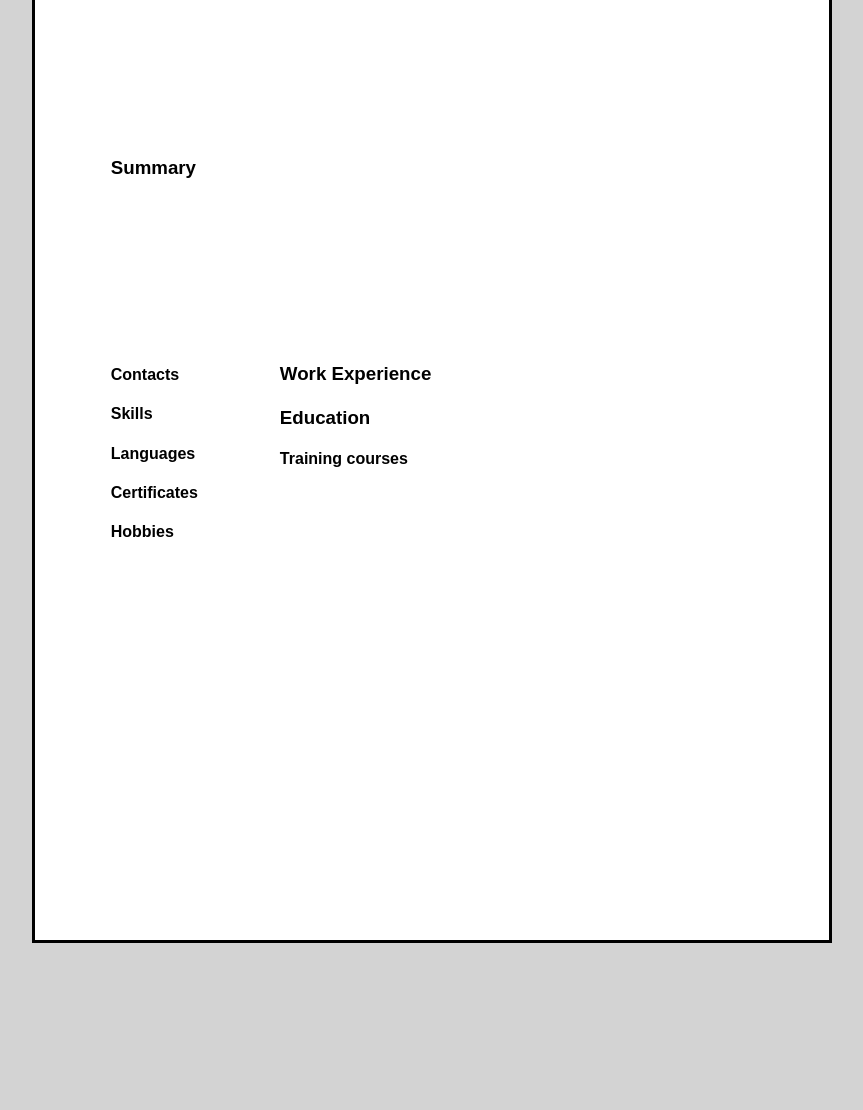
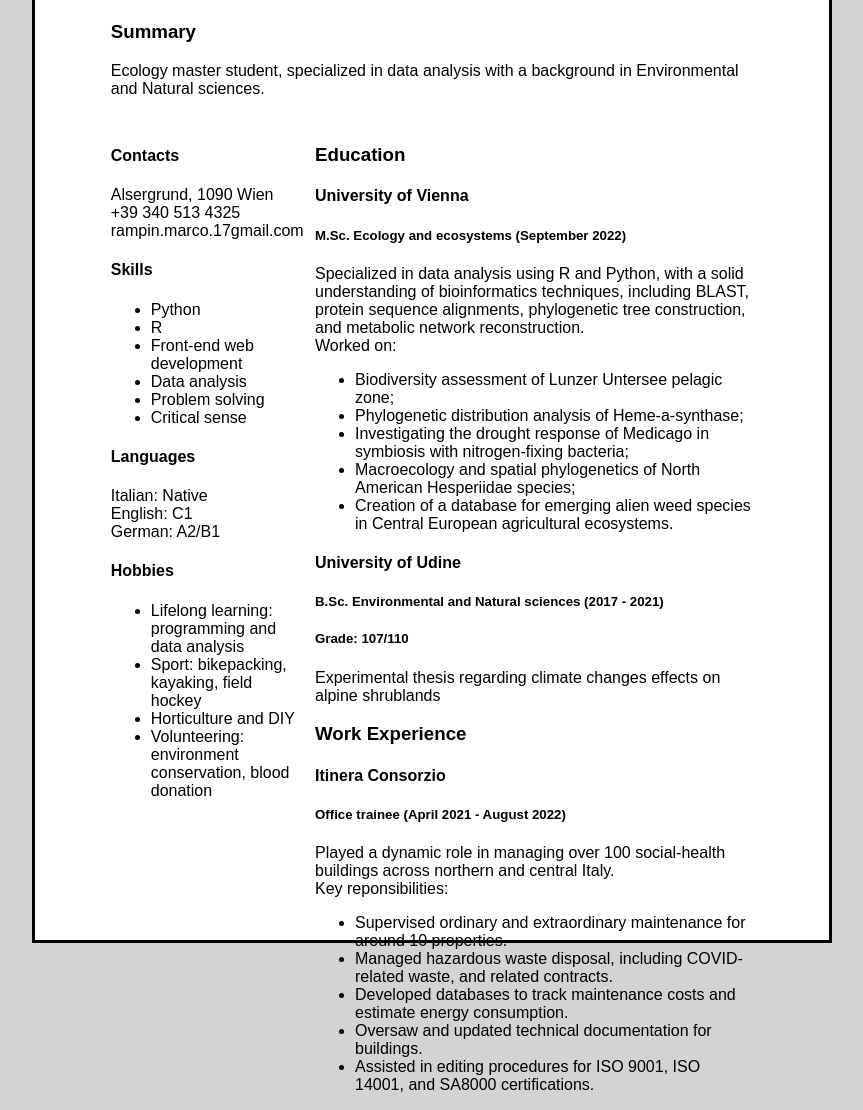
Before and after one commit to marcorampin/curriculum-vitae, a plain HTML site: page index.html in a window 1280 px wide. Shown: the part 186-1296 px from the top of the page, without its empty margins (208-1071 px from the left). Before the commit the page ends 1129 px from the top, so only its background shows below. Drawn offline with Linux system fonts and the light colour scheme.

Commit message:
Update index.html

```diff
--- a/index.html
+++ b/index.html
@@ -13,55 +13,117 @@
    	<h1 id="name">
    		Marco Rampin
    	</h1>
-   	<h3 id="summary">
-   		Summary
-   	</h3>
+	<div id="summary">
+		<h3>
+   			Summary
+   		</h3>
+		<p>
+			Ecology master student, specialized in data analysis with a background in Environmental and Natural sciences.
+		</p>
+	</div>
    	<div id="left-side">
    		<div id="contacts">
    				<h4>
    					Contacts
    				</h4>
    				<p>
+					Alsergrund, 1090 Wien<br>
+					+39 340 513 4325<br>
+					rampin.marco.17gmail.com
    				</p>
    		</div>
    		<div id="skills">
    				<h4>
    					Skills
    				</h4>
+				<p>
+					<ul>
+						<li>Python
+						<li>R
+						<li>Front-end web development
+						<li>Data analysis
+						<li>Problem solving
+						<li>Critical sense
+					</ul>
+				</p>
    		</div>
    		<div id="languages">
    				<h4>
    					Languages
    				</h4>
-   		</div>
-   		<div id="certificates">
-   				<h4>
-   					Certificates
-   				</h4>
+				<p>
+					Italian: Native<br>
+					English: C1<br>
+					German: A2/B1
+				</p>
    		</div>
    		<div id="hobbies">
    				<h4>
    					Hobbies
    				</h4>
+				<ul>
+					<li>Lifelong learning: programming and data analysis
+					<li>Sport: bikepacking, kayaking, field hockey
+					<li> Horticulture and DIY
+					<li> Volunteering: environment conservation, blood donation
+				</ul>
    		</div>
    	</div>
    	<div id="right-side">
+		<div id="education">
+   			<h3>
+   				Education
+   			</h3>
+			<h4>
+				University of Vienna
+			</h4>
+			<h5>
+				M.Sc. Ecology and ecosystems (September 2022)
+			</h5>
+			<p>
+				Specialized in data analysis using R and Python, with a solid understanding of bioinformatics techniques, including BLAST, protein sequence alignments, phylogenetic tree construction, and metabolic network reconstruction.<br>
+				Worked on:
+				<ul>
+					<li>Biodiversity assessment of Lunzer Untersee pelagic zone;
+					<li>Phylogenetic distribution analysis of Heme-a-synthase;
+					<li>Investigating the drought response of Medicago in symbiosis with nitrogen-fixing bacteria;
+					<li>Macroecology and spatial phylogenetics of North American Hesperiidae species;
+					<li>Creation of a database for emerging alien weed species in Central European agricultural ecosystems.
+				</ul>
+			</p>
+			<h4>
+				University of Udine
+			</h4>
+			<h5>
+				B.Sc. Environmental and Natural sciences (2017 - 2021)
+			</h5>
+			<h5>
+				Grade: 107/110
+			</h5>
+			<p>
+				Experimental thesis regarding climate changes effects on alpine shrublands
+			</p>
+   		</div>
    		<div id="work-experience">
    			<h3>
    				Work Experience
    			</h3>
    			<h4>
+				Itinera Consorzio
    			</h4>
-   		</div>
-   		<div id="education">
-   			<h3>
-   				Education
-   			</h3>
-   		</div>
-   		<div id="training-courses">
-   			<h4>
-   				Training courses
-   			</h4>
+			<h5>
+				Office trainee (April 2021 - August 2022)
+			</h5>
+			<p>
+				Played a dynamic role in managing over 100 social-health buildings across northern and central Italy.<br>
+				Key reponsibilities:
+				<ul>
+					<li>Supervised ordinary and extraordinary maintenance for around 10 properties.
+					<li>Managed hazardous waste disposal, including COVID-related waste, and related contracts.
+					<li>Developed databases to track maintenance costs and estimate energy consumption.
+					<li>Oversaw and updated technical documentation for buildings.
+					<li>Assisted in editing procedures for ISO 9001, ISO 14001, and SA8000 certifications.
+			</p>
    		</div>
    	</div>
    </body>
```
